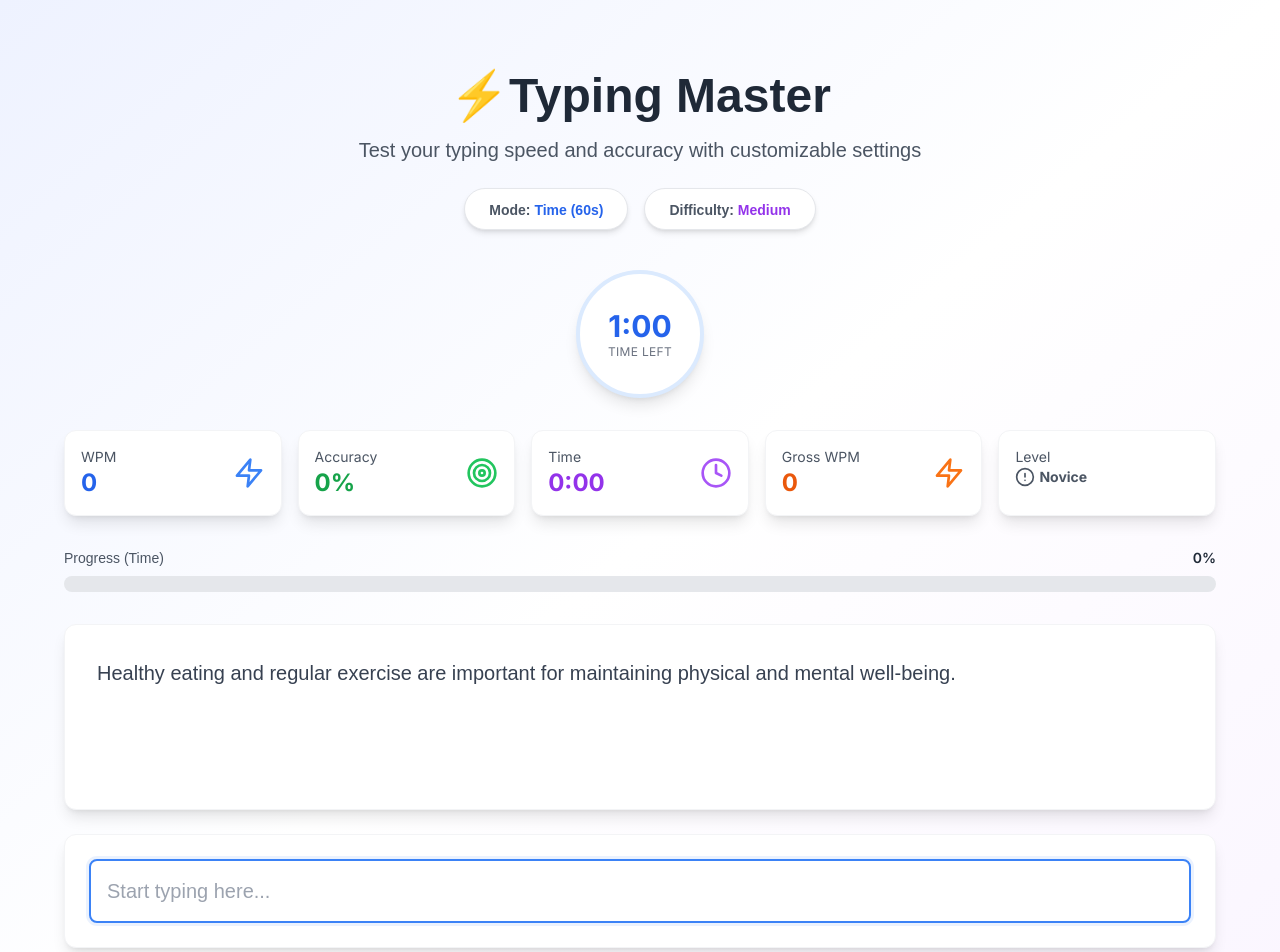
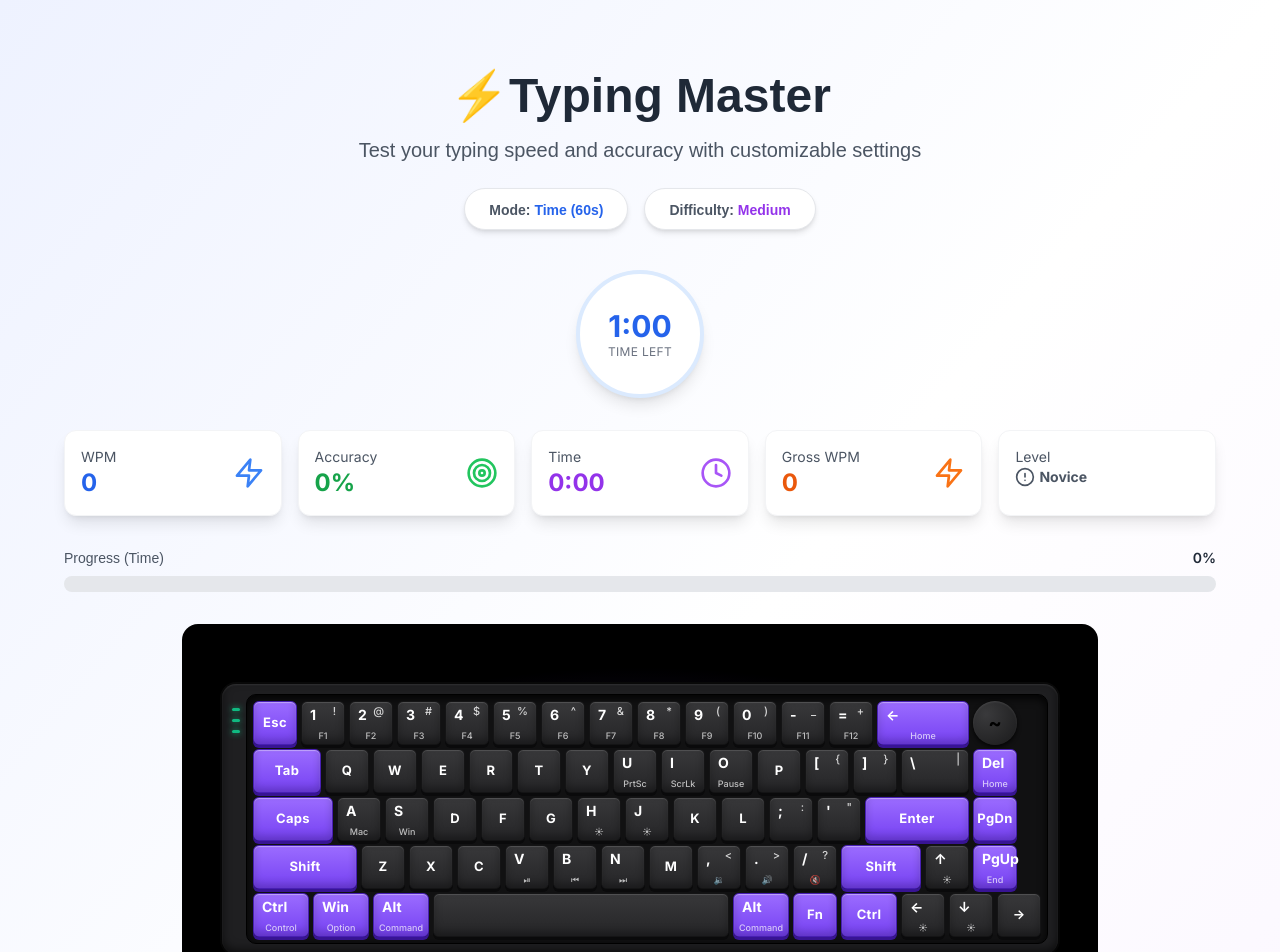
Before and after one commit to codewithdhruba01/TypeMaster, a React (Vite) app: page / in a window 1280 px wide. Shown: the top 952 px of the page. Built offline with nearby package versions, Linux system fonts and the light colour scheme; a web font is replaced by a local one.

Commit message:
feat: add visual keyboard component to TypingTest interface

```diff
--- /dev/null
+++ b/src/components/Keyboard.css
@@ -0,0 +1,132 @@
+.keyboard-wrapper {
+  background-color: #000000;
+  padding: 60px 40px;
+  display: flex;
+  justify-content: center;
+  align-items: center;
+  border-radius: 16px;
+  position: relative;
+  overflow: hidden;
+}
+
+.keyboard-wrapper::before {
+  content: '';
+  position: absolute;
+  top: 50%;
+  left: 50%;
+  transform: translate(-50%, -50%);
+  width: 90%;
+  height: 80%;
+  background: radial-gradient(ellipse at center, rgba(138, 92, 245, 0.25) 0%, rgba(0,0,0,0) 70%);
+  z-index: 0;
+  pointer-events: none;
+}
+
+.keyboard-case {
+  background: #1f1f21;
+  border-radius: 14px;
+  padding: 10px 10px 10px 6px;
+  box-shadow:
+    0 20px 40px rgba(0,0,0,0.9),
+    inset 0 1px 2px rgba(255,255,255,0.1),
+    inset 0 -4px 10px rgba(0,0,0,0.6),
+    0 0 0 2px #0a0a0a;
+  position: relative;
+  display: flex;
+  z-index: 1;
+}
+
+.led-container {
+  display: flex;
+  flex-direction: column;
+  gap: 8px;
+  margin-top: 14px;
+  margin-right: 6px;
+  margin-left: 4px;
+}
+
+.led {
+  width: 8px;
+  height: 3px;
+  border-radius: 2px;
+  background: #10b981;
+  box-shadow: 0 0 6px #10b981;
+}
+
+.keyboard-inner {
+  background: #111112;
+  border-radius: 10px;
+  padding: 6px;
+  display: flex;
+  flex-direction: column;
+  gap: 4px;
+  border: 1px solid #000;
+  box-shadow: inset 0 3px 10px rgba(0,0,0,0.9);
+}
+
+.key-row {
+  display: flex;
+  gap: 4px;
+}
+
+.key {
+  position: relative;
+  display: flex;
+  flex-direction: column;
+  border-radius: 6px;
+  color: #fff;
+  font-family: 'Inter', -apple-system, sans-serif;
+  cursor: pointer;
+  user-select: none;
+  transition: transform 0.05s, box-shadow 0.05s;
+}
+
+.key:active {
+  transform: translateY(2px);
+}
+
+.key-dark {
+  background: linear-gradient(180deg, #38383a 0%, #252527 100%);
+  border: 1px solid #141415;
+  box-shadow:
+    0px 3px 0px 0px #0a0a0b,
+    inset 0px 1px 1px rgba(255,255,255,0.15),
+    inset 0px -4px 8px rgba(0,0,0,0.3);
+}
+.key-dark:active {
+  box-shadow:
+    0px 0px 0px 0px #0a0a0b,
+    inset 0px 1px 1px rgba(255,255,255,0.1),
+    inset 0px -2px 4px rgba(0,0,0,0.3);
+}
+
+.key-purple {
+  background: linear-gradient(180deg, #9b6cff 0%, #7641f2 100%);
+  border: 1px solid #481fb3;
+  box-shadow:
+    0px 3px 0px 0px #381494,
+    inset 0px 1px 1px rgba(255,255,255,0.4),
+    inset 0px -4px 8px rgba(0,0,0,0.2);
+}
+.key-purple:active {
+  box-shadow:
+    0px 0px 0px 0px #381494,
+    inset 0px 1px 1px rgba(255,255,255,0.3),
+    inset 0px -2px 4px rgba(0,0,0,0.2);
+}
+
+.key-logo {
+  width: 44px;
+  height: 44px;
+  border-radius: 50%;
+  background: radial-gradient(circle at 30% 30%, #3a3a3c, #1a1a1b);
+  box-shadow:
+    0 2px 4px rgba(0,0,0,0.8),
+    inset 0 1px 2px rgba(255,255,255,0.1);
+  display: flex;
+  align-items: center;
+  justify-content: center;
+  color: #000;
+  font-size: 20px;
+  font-weight: bold;
+}
--- /dev/null
+++ b/src/components/Keyboard.tsx
@@ -0,0 +1,176 @@
+import React from 'react';
+import './Keyboard.css';
+
+interface KeyProps {
+  main: string;
+  tr?: string;
+  bc?: string;
+  w?: number;
+  purple?: boolean;
+  isLogo?: boolean;
+}
+
+const Key: React.FC<KeyProps> = ({ main, tr, bc, w = 44, purple = false, isLogo = false }) => {
+  if (isLogo) {
+    return (
+      <div className="key-logo">
+        <span>~</span>
+      </div>
+    );
+  }
+
+  const isCentered = !tr && !bc;
+
+  return (
+    <div
+      className={`key ${purple ? 'key-purple' : 'key-dark'}`}
+      style={{ width: `${w}px`, height: '44px' }}
+    >
+      {isCentered ? (
+        <div className="flex h-full w-full items-center justify-center">
+          <span className="text-[13px] font-bold tracking-wide">{main}</span>
+        </div>
+      ) : (
+        <>
+          <span className="absolute top-1.5 left-2 text-[14px] font-bold leading-none">{main}</span>
+          {tr && (
+            <span className="absolute top-1 right-2 text-[11px] font-medium opacity-80 leading-none">
+              {tr}
+            </span>
+          )}
+          {bc && (
+            <span className="absolute bottom-1 left-1/2 -translate-x-1/2 text-[9px] font-medium opacity-70 leading-none">
+              {bc}
+            </span>
+          )}
+        </>
+      )}
+    </div>
+  );
+};
+
+const Keyboard: React.FC = () => {
+  const row1 = [
+    { main: 'Esc', purple: true },
+    { main: '1', tr: '!', bc: 'F1' },
+    { main: '2', tr: '@', bc: 'F2' },
+    { main: '3', tr: '#', bc: 'F3' },
+    { main: '4', tr: '$', bc: 'F4' },
+    { main: '5', tr: '%', bc: 'F5' },
+    { main: '6', tr: '^', bc: 'F6' },
+    { main: '7', tr: '&', bc: 'F7' },
+    { main: '8', tr: '*', bc: 'F8' },
+    { main: '9', tr: '(', bc: 'F9' },
+    { main: '0', tr: ')', bc: 'F10' },
+    { main: '-', tr: '_', bc: 'F11' },
+    { main: '=', tr: '+', bc: 'F12' },
+    { main: '←', bc: 'Home', w: 92, purple: true },
+    { main: '', isLogo: true },
+  ];
+
+  const row2 = [
+    { main: 'Tab', w: 68, purple: true },
+    { main: 'Q' },
+    { main: 'W' },
+    { main: 'E' },
+    { main: 'R' },
+    { main: 'T' },
+    { main: 'Y' },
+    { main: 'U', bc: 'PrtSc' },
+    { main: 'I', bc: 'ScrLk' },
+    { main: 'O', bc: 'Pause' },
+    { main: 'P' },
+    { main: '[', tr: '{' },
+    { main: ']', tr: '}' },
+    { main: '\\', tr: '|', w: 68 },
+    { main: 'Del', bc: 'Home', purple: true },
+  ];
+
+  const row3 = [
+    { main: 'Caps', w: 80, purple: true },
+    { main: 'A', bc: 'Mac' },
+    { main: 'S', bc: 'Win' },
+    { main: 'D' },
+    { main: 'F' },
+    { main: 'G' },
+    { main: 'H', bc: '☀' },
+    { main: 'J', bc: '☀' },
+    { main: 'K' },
+    { main: 'L' },
+    { main: ';', tr: ':' },
+    { main: '\'', tr: '"' },
+    { main: 'Enter', w: 104, purple: true },
+    { main: 'PgDn', purple: true },
+  ];
+
+  const row4 = [
+    { main: 'Shift', w: 104, purple: true },
+    { main: 'Z' },
+    { main: 'X' },
+    { main: 'C' },
+    { main: 'V', bc: '⏯' },
+    { main: 'B', bc: '⏮' },
+    { main: 'N', bc: '⏭' },
+    { main: 'M' },
+    { main: ',', tr: '<', bc: '🔉' },
+    { main: '.', tr: '>', bc: '🔊' },
+    { main: '/', tr: '?', bc: '🔇' },
+    { main: 'Shift', w: 80, purple: true },
+    { main: '↑', bc: '☀' },
+    { main: 'PgUp', bc: 'End', purple: true },
+  ];
+
+  const row5 = [
+    { main: 'Ctrl', bc: 'Control', w: 56, purple: true },
+    { main: 'Win', bc: 'Option', w: 56, purple: true },
+    { main: 'Alt', bc: 'Command', w: 56, purple: true },
+    { main: '', w: 296 },
+    { main: 'Alt', bc: 'Command', w: 56, purple: true },
+    { main: 'Fn', w: 44, purple: true },
+    { main: 'Ctrl', w: 56, purple: true },
+    { main: '←', bc: '☀' },
+    { main: '↓', bc: '☀' },
+    { main: '→' },
+  ];
+
+  return (
+    <div className="keyboard-wrapper">
+      <div className="keyboard-case">
+        <div className="led-container">
+          <div className="led"></div>
+          <div className="led"></div>
+          <div className="led"></div>
+        </div>
+        <div className="keyboard-inner">
+          <div className="key-row">
+            {row1.map((k, i) => (
+              <Key key={`r1-${i}`} {...k} />
+            ))}
+          </div>
+          <div className="key-row">
+            {row2.map((k, i) => (
+              <Key key={`r2-${i}`} {...k} />
+            ))}
+          </div>
+          <div className="key-row">
+            {row3.map((k, i) => (
+              <Key key={`r3-${i}`} {...k} />
+            ))}
+          </div>
+          <div className="key-row">
+            {row4.map((k, i) => (
+              <Key key={`r4-${i}`} {...k} />
+            ))}
+          </div>
+          <div className="key-row">
+            {row5.map((k, i) => (
+              <Key key={`r5-${i}`} {...k} />
+            ))}
+          </div>
+        </div>
+      </div>
+    </div>
+  );
+};
+
+export default Keyboard;
--- a/src/components/TypingTest.tsx
+++ b/src/components/TypingTest.tsx
@@ -11,6 +11,7 @@ import {
   Pause,
   Timer,
 } from 'lucide-react';
+import Keyboard from './Keyboard';
 
 interface TypingStats {
   wpm: number;
@@ -632,6 +633,11 @@ const TypingTest: React.FC = () => {
           </div>
         </div>
 
+        {/* Keyboard Section */}
+        <div className="mb-8 flex justify-center w-full transform scale-90 md:scale-100">
+          <Keyboard />
+        </div>
+
         {/* Text Display */}
         <div className="bg-white rounded-xl p-8 shadow-lg border border-gray-100 mb-6">
           <div className="text-xl leading-relaxed font-poppins select-none min-h-[120px]">
```
